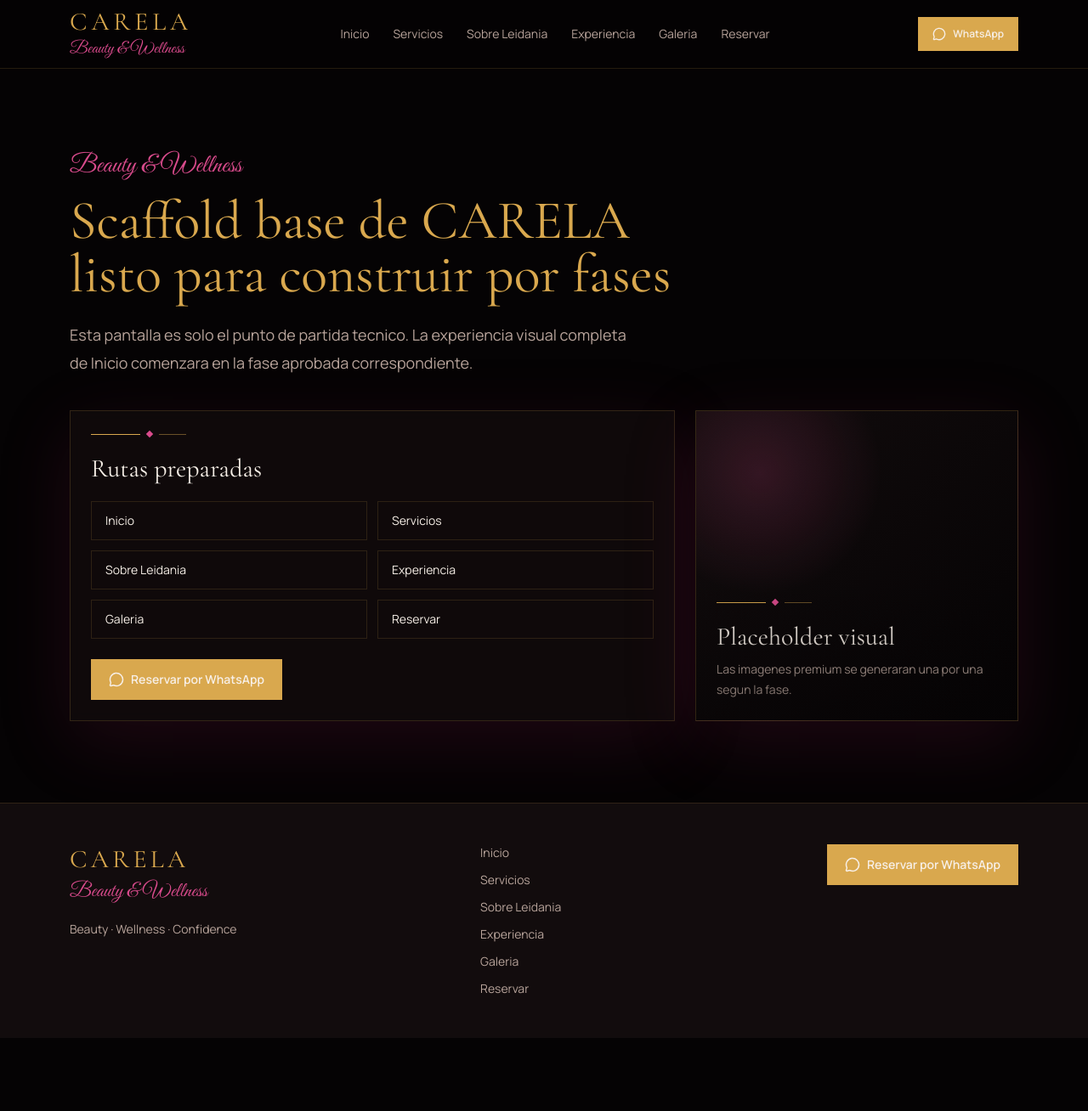
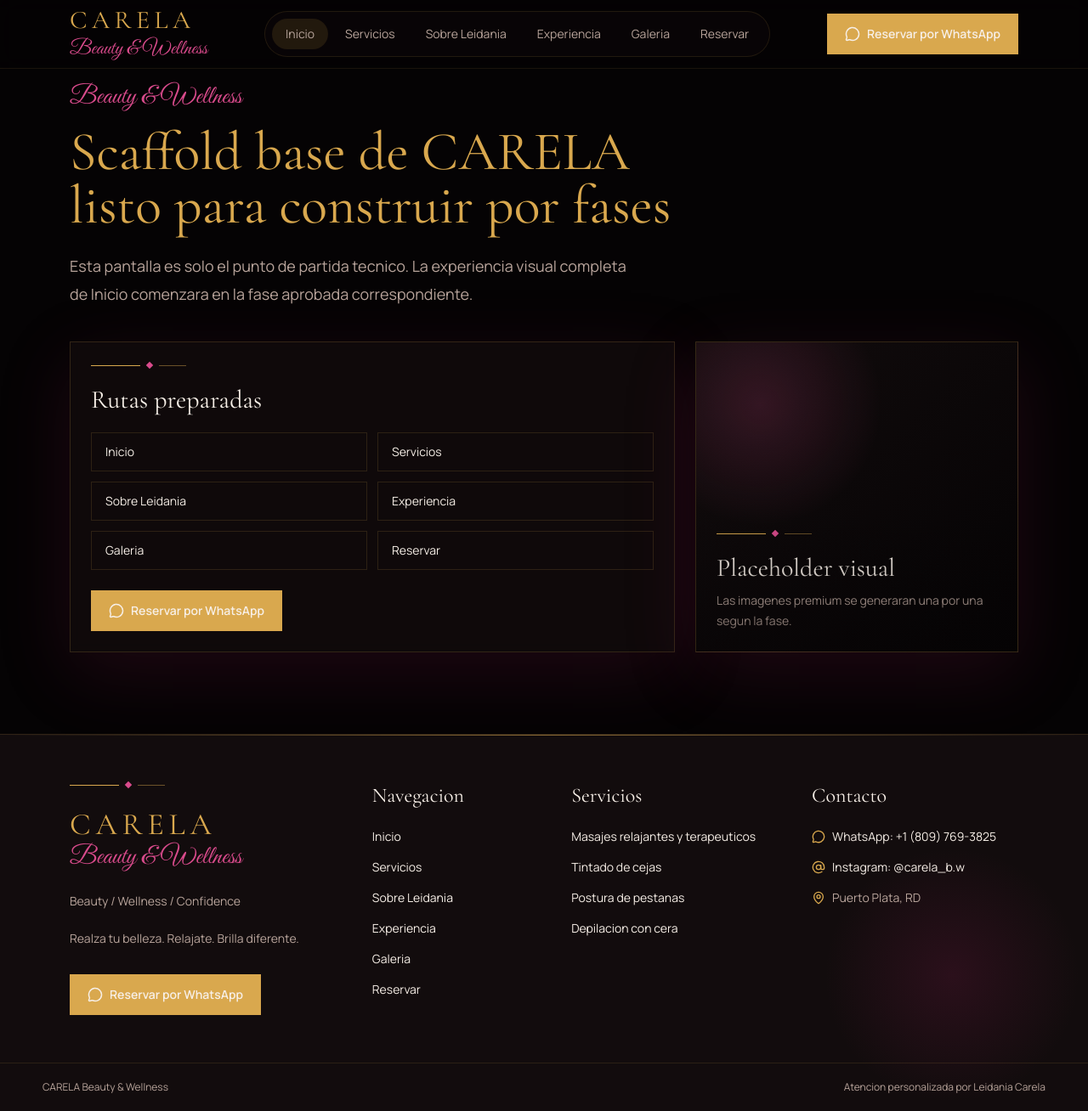
Before and after one commit to carlosreynag06/carela, a Next.js app: page / in a window 1280 px wide. Shown: the whole page at 85% size. Before the commit the page ends 1222 px from the top, so only its background shows below. Built offline with nearby package versions, Linux system fonts and the light colour scheme.

Commit message:
Build responsive header and footer

```diff
--- a/components/layout/Footer.tsx
+++ b/components/layout/Footer.tsx
@@ -1,39 +1,146 @@
 import Link from "next/link";
+import { AtSign, MapPin, MessageCircle } from "lucide-react";
+import type { ReactNode } from "react";
+import { Button } from "@/components/Button";
+import { DecorativeDivider } from "@/components/DecorativeDivider";
 import { navItems } from "@/data/nav";
-import { WhatsAppCTA } from "@/components/brand/WhatsAppCTA";
+import { services } from "@/data/services";
+import { site, whatsapp } from "@/lib/site";
 
 export function Footer() {
   return (
-    <footer className="border-t border-champagne-gold/15 bg-warm-charcoal">
-      <div className="mx-auto grid w-full max-w-[var(--max-site-width)] gap-8 px-6 py-12 sm:px-8 md:grid-cols-[1.2fr_1fr_auto]">
+    <footer className="relative overflow-hidden border-t border-champagne-gold/15 bg-warm-charcoal">
+      <div className="absolute inset-x-0 top-0 h-px bg-gradient-to-r from-transparent via-champagne-gold/60 to-transparent" />
+      <div className="absolute bottom-0 right-0 size-80 bg-[radial-gradient(circle,rgba(143,31,84,0.2),transparent_66%)]" />
+
+      <div className="relative mx-auto grid w-full max-w-[var(--max-site-width)] gap-10 px-6 py-14 sm:px-8 lg:grid-cols-[1.3fr_0.8fr_1fr_1fr]">
         <div>
-          <p className="font-serif text-3xl tracking-[0.14em] text-champagne-gold">
-            CARELA
+          <DecorativeDivider />
+          <Link href="/" className="mt-6 block leading-none" aria-label="CARELA Inicio">
+            <span className="block font-serif text-4xl tracking-[0.16em] text-champagne-gold">
+              CARELA
+            </span>
+            <span className="block font-script text-3xl text-rose-pink">
+              Beauty & Wellness
+            </span>
+          </Link>
+          <p className="mt-5 max-w-sm text-sm leading-7 text-muted-taupe">
+            Beauty / Wellness / Confidence
           </p>
-          <p className="mt-1 font-script text-2xl text-rose-pink">
-            Beauty & Wellness
+          <p className="mt-4 max-w-sm text-sm leading-7 text-muted-taupe">
+            Realza tu belleza. Relajate. Brilla diferente.
           </p>
-          <p className="mt-4 max-w-sm text-sm leading-6 text-muted-taupe">
-            Beauty · Wellness · Confidence
-          </p>
+          <div className="mt-7">
+            <Button
+              href={whatsapp.url}
+              icon={<MessageCircle size={18} />}
+              variant="primary"
+            >
+              Reservar por WhatsApp
+            </Button>
+          </div>
         </div>
 
-        <nav className="grid gap-3 text-sm text-muted-taupe">
+        <FooterColumn title="Navegacion">
           {navItems.map((item) => (
-            <Link
-              key={item.href}
-              href={item.href}
-              className="transition hover:text-warm-cream"
-            >
+            <FooterLink key={item.href} href={item.href}>
               {item.label}
-            </Link>
+            </FooterLink>
           ))}
-        </nav>
+        </FooterColumn>
 
-        <div className="flex items-start">
-          <WhatsAppCTA />
+        <FooterColumn title="Servicios">
+          {services.map((service) => (
+            <FooterLink key={service.slug} href="/servicios">
+              {service.title}
+            </FooterLink>
+          ))}
+        </FooterColumn>
+
+        <FooterColumn title="Contacto">
+          <FooterExternalLink
+            href={whatsapp.url}
+            icon={<MessageCircle size={16} aria-hidden="true" />}
+          >
+            WhatsApp: {whatsapp.label}
+          </FooterExternalLink>
+          <FooterExternalLink
+            href="https://www.instagram.com/carela_b.w"
+            icon={<AtSign size={16} aria-hidden="true" />}
+          >
+            Instagram: {site.instagram}
+          </FooterExternalLink>
+          <p className="flex items-start gap-2 text-sm leading-6 text-muted-taupe">
+            <MapPin
+              className="mt-1 shrink-0 text-champagne-gold"
+              size={16}
+              aria-hidden="true"
+            />
+            Puerto Plata, RD
+          </p>
+        </FooterColumn>
+      </div>
+
+      <div className="relative border-t border-champagne-gold/12 px-6 py-5 sm:px-8">
+        <div className="mx-auto flex w-full max-w-[var(--max-site-width)] flex-col gap-2 text-xs text-muted-taupe sm:flex-row sm:items-center sm:justify-between">
+          <p>{site.name}</p>
+          <p>Atencion personalizada por {site.owner}</p>
         </div>
       </div>
     </footer>
   );
 }
+
+function FooterColumn({
+  children,
+  title,
+}: {
+  children: ReactNode;
+  title: string;
+}) {
+  return (
+    <div>
+      <h2 className="font-serif text-2xl text-warm-cream">{title}</h2>
+      <div className="mt-5 grid gap-3">{children}</div>
+    </div>
+  );
+}
+
+function FooterLink({
+  children,
+  href,
+}: {
+  children: ReactNode;
+  href: string;
+}) {
+  return (
+    <Link
+      href={href}
+      className="text-sm leading-6 text-muted-taupe transition hover:text-warm-cream"
+    >
+      {children}
+    </Link>
+  );
+}
+
+function FooterExternalLink({
+  children,
+  href,
+  icon,
+}: {
+  children: ReactNode;
+  href: string;
+  icon: ReactNode;
+}) {
+  return (
+    <a
+      href={href}
+      target="_blank"
+      rel="noreferrer"
+      className="flex items-start gap-2 text-sm leading-6 text-muted-taupe transition hover:text-warm-cream"
+    >
+      <span className="mt-1 shrink-0 text-champagne-gold">{icon}</span>
+      <span>{children}</span>
+    </a>
+  );
+}
--- a/components/layout/Header.tsx
+++ b/components/layout/Header.tsx
@@ -1,40 +1,151 @@
+"use client";
+
 import Link from "next/link";
+import { usePathname } from "next/navigation";
+import { Menu, Sparkles, X } from "lucide-react";
+import { useEffect, useState } from "react";
+import { Button } from "@/components/Button";
+import { WhatsAppCTA } from "@/components/brand/WhatsAppCTA";
 import { navItems } from "@/data/nav";
-import { WhatsAppCTA } from "@/components/brand/WhatsAppCTA";
+import { cn } from "@/lib/utils";
 
 export function Header() {
+  const pathname = usePathname();
+  const [menuOpen, setMenuOpen] = useState(false);
+  const [scrolled, setScrolled] = useState(false);
+
+  useEffect(() => {
+    const onScroll = () => setScrolled(window.scrollY > 18);
+
+    onScroll();
+    window.addEventListener("scroll", onScroll, { passive: true });
+
+    return () => window.removeEventListener("scroll", onScroll);
+  }, []);
+
+  useEffect(() => {
+    document.body.style.overflow = menuOpen ? "hidden" : "";
+
+    return () => {
+      document.body.style.overflow = "";
+    };
+  }, [menuOpen]);
+
   return (
-    <header className="border-b border-champagne-gold/15 bg-background/90">
+    <header
+      className={cn(
+        "fixed inset-x-0 top-0 z-50 border-b transition duration-300",
+        scrolled || menuOpen
+          ? "border-champagne-gold/18 bg-background/92 shadow-[0_18px_60px_rgba(5,3,4,0.42)] backdrop-blur-xl"
+          : "border-champagne-gold/10 bg-background/62 backdrop-blur-md",
+      )}
+    >
       <div className="mx-auto flex h-20 w-full max-w-[var(--max-site-width)] items-center justify-between px-6 sm:px-8">
-        <Link href="/" className="leading-none" aria-label="CARELA Inicio">
-          <span className="block font-serif text-3xl tracking-[0.16em] text-champagne-gold">
-            CARELA
-          </span>
-          <span className="block font-script text-xl text-rose-pink">
-            Beauty & Wellness
-          </span>
-        </Link>
+        <Logo onClick={() => setMenuOpen(false)} />
 
-        <nav className="hidden items-center gap-7 text-sm text-muted-taupe lg:flex">
-          {navItems.map((item) => (
+        <nav
+          className="hidden items-center gap-1 rounded-full border border-champagne-gold/12 bg-warm-charcoal/35 px-2 py-2 text-sm text-muted-taupe xl:flex"
+          aria-label="Navegacion principal"
+        >
+          {navItems.map((item) => {
+            const active = pathname === item.href;
+
+            return (
               <Link
                 key={item.href}
                 href={item.href}
-              className="transition hover:text-warm-cream"
+                className={cn(
+                  "rounded-full px-4 py-2 transition duration-300 hover:text-warm-cream",
+                  active
+                    ? "bg-champagne-gold/12 text-warm-cream"
+                    : "text-muted-taupe",
+                )}
               >
                 {item.label}
               </Link>
-          ))}
+            );
+          })}
         </nav>
 
-        <div className="hidden lg:block">
-          <WhatsAppCTA compact />
+        <div className="hidden xl:block">
+          <WhatsAppCTA compact={false} />
         </div>
 
-        <span className="text-sm uppercase tracking-[0.24em] text-muted-taupe lg:hidden">
-          Menu
-        </span>
+        <button
+          type="button"
+          className="inline-flex size-11 items-center justify-center border border-champagne-gold/28 text-champagne-gold transition hover:border-soft-gold hover:text-soft-gold xl:hidden"
+          aria-label={menuOpen ? "Cerrar menu" : "Abrir menu"}
+          aria-expanded={menuOpen}
+          aria-controls="mobile-menu"
+          onClick={() => setMenuOpen((open) => !open)}
+        >
+          {menuOpen ? <X size={21} /> : <Menu size={21} />}
+        </button>
+      </div>
+
+      <div
+        id="mobile-menu"
+        className={cn(
+          "fixed inset-x-0 top-20 h-[calc(100dvh-5rem)] origin-top overflow-y-auto border-t border-champagne-gold/12 bg-background/98 px-6 py-8 shadow-[0_24px_80px_rgba(5,3,4,0.6)] backdrop-blur-xl transition duration-300 xl:hidden",
+          menuOpen
+            ? "pointer-events-auto translate-y-0 opacity-100"
+            : "pointer-events-none -translate-y-4 opacity-0",
+        )}
+      >
+        <div className="mx-auto flex w-full max-w-[var(--max-site-width)] flex-col">
+          <p className="flex items-center gap-2 text-eyebrow uppercase tracking-[0.28em] text-rose-pink">
+            <Sparkles size={14} aria-hidden="true" />
+            Beauty / Wellness / Confidence
+          </p>
+
+          <nav className="mt-8 grid gap-3" aria-label="Menu movil">
+            {navItems.map((item) => {
+              const active = pathname === item.href;
+
+              return (
+                <Link
+                  key={item.href}
+                  href={item.href}
+                  onClick={() => setMenuOpen(false)}
+                  className={cn(
+                    "border border-champagne-gold/12 px-5 py-4 font-serif text-3xl transition hover:border-champagne-gold/45 hover:text-warm-cream",
+                    active
+                      ? "bg-champagne-gold/10 text-warm-cream"
+                      : "text-muted-taupe",
+                  )}
+                >
+                  {item.label}
+                </Link>
+              );
+            })}
+          </nav>
+
+          <div className="mt-8 grid gap-3 border-t border-champagne-gold/12 pt-6">
+            <WhatsAppCTA />
+            <Button href="/servicios" variant="secondary">
+              Ver servicios
+            </Button>
+          </div>
+        </div>
       </div>
     </header>
   );
 }
+
+function Logo({ onClick }: { onClick?: () => void }) {
+  return (
+    <Link
+      href="/"
+      className="group leading-none"
+      aria-label="CARELA Inicio"
+      onClick={onClick}
+    >
+      <span className="block font-serif text-[1.72rem] tracking-[0.18em] text-champagne-gold transition group-hover:text-soft-gold sm:text-3xl">
+        CARELA
+      </span>
+      <span className="block font-script text-xl text-rose-pink sm:text-2xl">
+        Beauty & Wellness
+      </span>
+    </Link>
+  );
+}
```
Also changed, not shown: 1 other file (tests, documents, lock files or other folders). Lines whose indentation alone changed are shown as unchanged.
